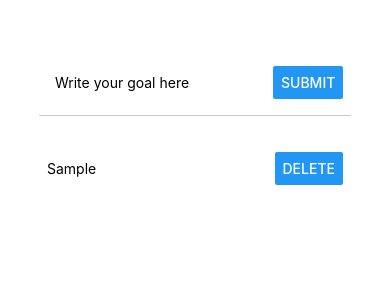
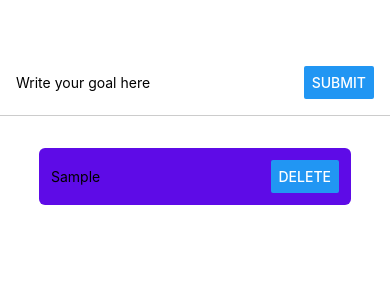
Before and after one commit to adityabhattad2021/learn-react-native, a React Native app in the folder first-app/: screen / in a window 390 px wide. Both pictures are taken after typing "Sample" into the empty fields and a click on the button "SUBMIT". Shown: the top 300 px of the page. Built offline with nearby package versions, Linux system fonts and the light colour scheme.

Commit message:
perf: add flat list for performance

```diff
--- a/first-app/App.js
+++ b/first-app/App.js
@@ -1,5 +1,5 @@
 import { StatusBar } from 'expo-status-bar';
-import { StyleSheet, Text, View, TextInput, Button, SafeAreaView } from 'react-native';
+import { StyleSheet, Text, View, TextInput, Button, SafeAreaView, FlatList } from 'react-native';
 import { useState } from 'react';
 
 export default function App() {
@@ -12,12 +12,24 @@ export default function App() {
 	}
 
 	function handleAddGoal() {
-    setGoals((prevGoals) => [...prevGoals, goal]);
+		if(goal.trim().length === 0){
+			return;
+		}
+		setGoals(
+			(prevGoals) => {
+				return (
+					[
+						...prevGoals,
+						{ text: goal, key: Math.random().toString() }
+					]
+				)
+			}
+		);
 		setGoal('');
 	}
 
-  function handleDeleteGoal(index) {
-    setGoals((prevGoals) => prevGoals.filter((_, i) => i !== index));
+	function handleDeleteGoal(key) {
+		setGoals((prevGoals) => prevGoals.filter((goal) => goal.key !== key));
 	}
 
 	return (
@@ -35,17 +47,23 @@ export default function App() {
 			</View>
 			<View style={styles.goalsList}>
 				{goals.length === 0 && <Text>No goals added yet!</Text>}
-        {goals.map((goal, index) => (
-          <View key={index} style={styles.goalText}>
+				<FlatList
+					data={goals}
+					renderItem={({item}) => {
+						return (
+							<View style={styles.goalText}>
 								<Text >
-              {goal}
+									{item.text}
 								</Text>
 								<Button
 									title='Delete'
-              onPress={() => handleDeleteGoal(index)}
+									onPress={() => handleDeleteGoal(item.key)}
 								/>
 							</View>
-        ))}
+						)
+					}}
+					keyExtractor={(item)=>item.key}
+				/>
 			</View>
 			<StatusBar style="auto" />
 		</SafeAreaView>
@@ -54,17 +72,18 @@ export default function App() {
 
 const styles = StyleSheet.create({
 	container: {
-    marginTop: 50,
+		flex:1,
+		paddingTop: 50,
 		backgroundColor: '#fff',
 		alignItems: 'center',
-    justifyContent: 'start',
+		paddingHorizontal:16,
 	},
 	inputContainer: {
 		flexDirection: 'row',
 		justifyContent: 'space-between',
 		alignItems: 'center',
 		marginBottom: 24,
-    width: '80%',
+		width: '100%',
 		borderBottomColor: '#ccc',
 		borderBottomWidth: 1,
 		padding: 16,
@@ -73,9 +92,9 @@ const styles = StyleSheet.create({
 		width: '80%',
 	},
 	goalText: {
-    padding: 8,
-    marginVertical: 4,
-    backgroundColor: '#5e0f7',
+		padding: 12,
+		marginVertical: 8,
+		backgroundColor: '#5e0be7',
 		color: 'white',
 		borderRadius: 6,
 		flexDirection: 'row',
```
Lines whose indentation alone changed are shown as unchanged.
